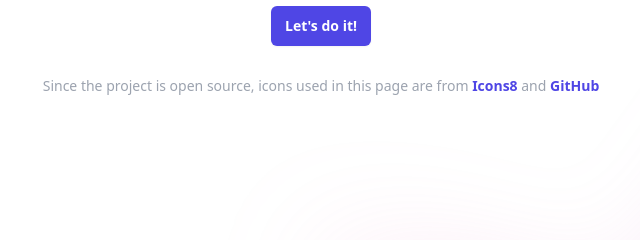
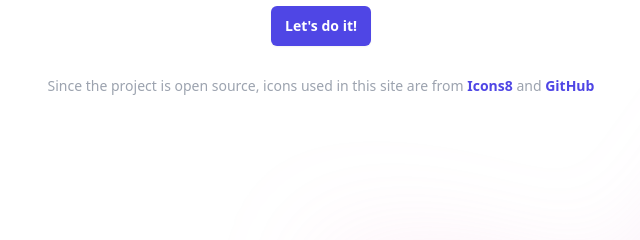
Before and after one commit to erlete/stlconverter, a website: page js/src/index.html in a window 1280 px wide. Shown: the part 502-742 px from the top of the page, 319-959 px from the left. Drawn offline with Linux system fonts and the light colour scheme.

Commit message:
Fix typo

```diff
--- a/js/src/index.html
+++ b/js/src/index.html
@@ -64,7 +64,7 @@
             do it!</a>
         </div>
         <p class="mt-6 text-sm leading-8 text-gray-400">
-          Since the project is open source, icons used in this page are from
+          Since the project is open source, icons used in this site are from
           <a href="https://icons8.com/" class="font-semibold text-indigo-600">
             Icons8
           </a> and <a href="https://github.com/logos" class="font-semibold text-indigo-600">
```
